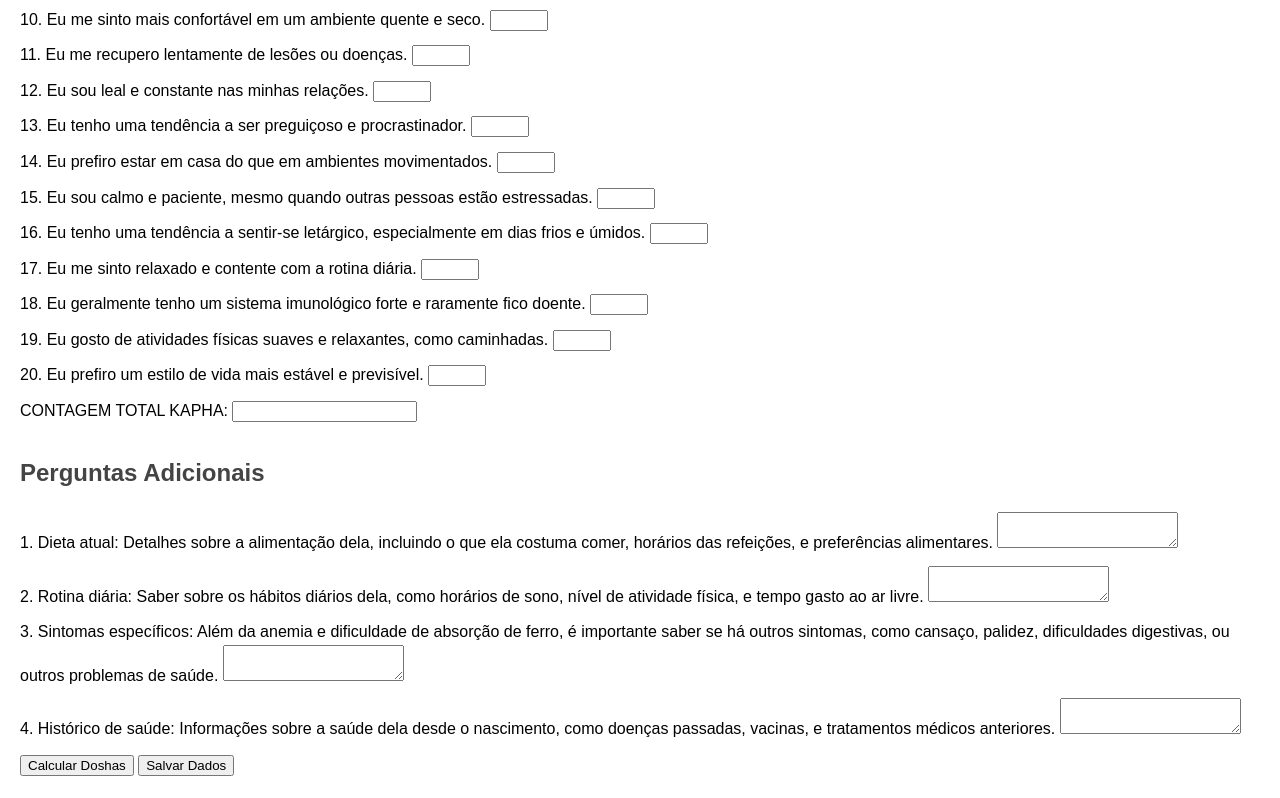
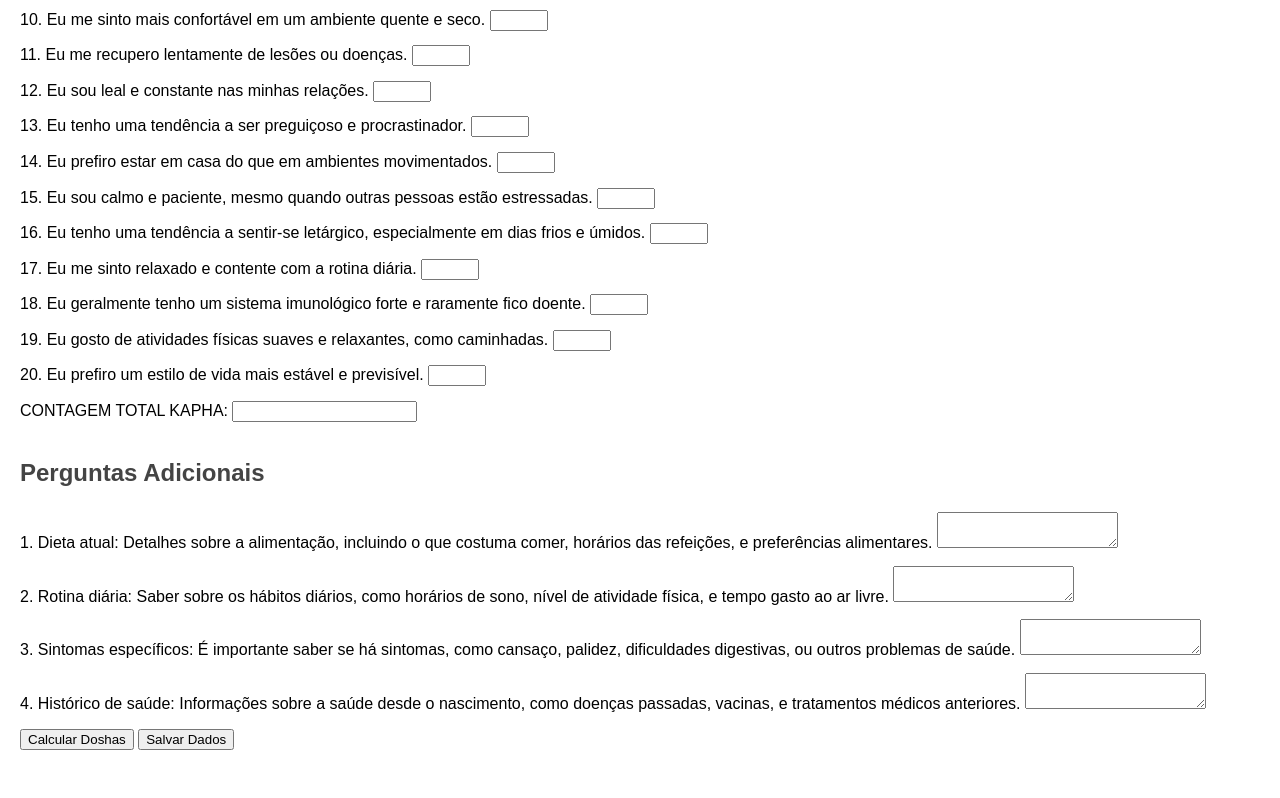
Before and after one commit to williamguelfi/terapias, a plain HTML site: page index.html in a window 1280 px wide. Shown: the part 2586-3384 px from the top of the page. After the commit the page ends 3358 px from the top, so only its background shows below. Drawn offline with Linux system fonts and the light colour scheme.

Commit message:
Atualizar o index.html
perguntas adicionais atualizadas

```diff
--- a/index.html
+++ b/index.html
@@ -137,19 +137,19 @@
 <div class="comment-section">
     <h2>Perguntas Adicionais</h2>
     <div class="question">
-        <label for="diet">1. Dieta atual: Detalhes sobre a alimentação dela, incluindo o que ela costuma comer, horários das refeições, e preferências alimentares.</label>
+        <label for="diet">1. Dieta atual: Detalhes sobre a alimentação, incluindo o que costuma comer, horários das refeições, e preferências alimentares.</label>
         <textarea id="diet" name="diet" maxlength="500"></textarea>
     </div>
     <div class="question">
-        <label for="daily-routine">2. Rotina diária: Saber sobre os hábitos diários dela, como horários de sono, nível de atividade física, e tempo gasto ao ar livre.</label>
+        <label for="daily-routine">2. Rotina diária: Saber sobre os hábitos diários, como horários de sono, nível de atividade física, e tempo gasto ao ar livre.</label>
         <textarea id="daily-routine" name="daily-routine" maxlength="500"></textarea>
     </div>
     <div class="question">
-        <label for="specific-symptoms">3. Sintomas específicos: Além da anemia e dificuldade de absorção de ferro, é importante saber se há outros sintomas, como cansaço, palidez, dificuldades digestivas, ou outros problemas de saúde.</label>
+        <label for="specific-symptoms">3. Sintomas específicos: É importante saber se há sintomas, como cansaço, palidez, dificuldades digestivas, ou outros problemas de saúde.</label>
         <textarea id="specific-symptoms" name="specific-symptoms" maxlength="500"></textarea>
     </div>
     <div class="question">
-        <label for="health-history">4. Histórico de saúde: Informações sobre a saúde dela desde o nascimento, como doenças passadas, vacinas, e tratamentos médicos anteriores.</label>
+        <label for="health-history">4. Histórico de saúde: Informações sobre a saúde desde o nascimento, como doenças passadas, vacinas, e tratamentos médicos anteriores.</label>
         <textarea id="health-history" name="health-history" maxlength="500"></textarea>
     </div>
 </div>
```
